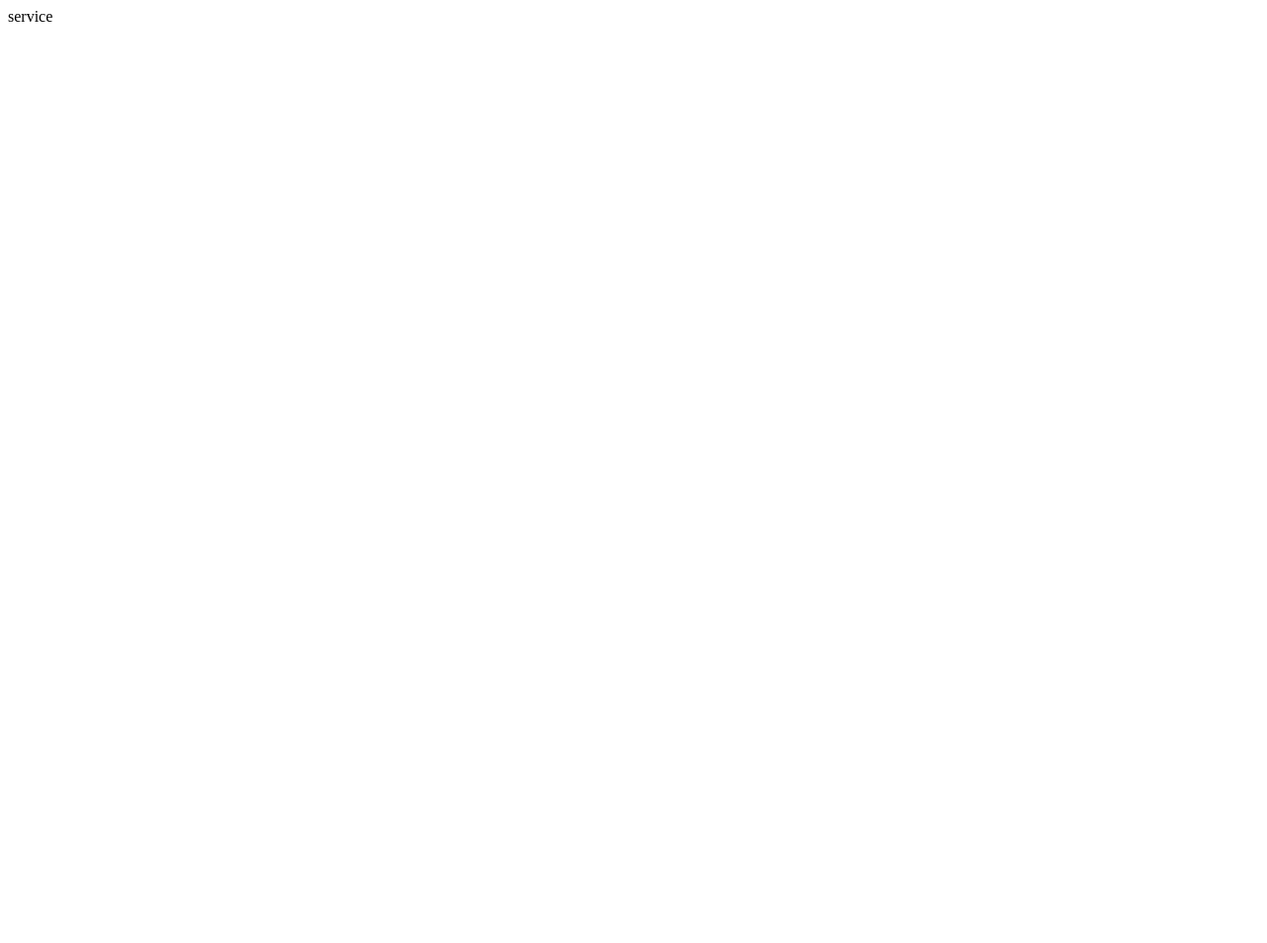
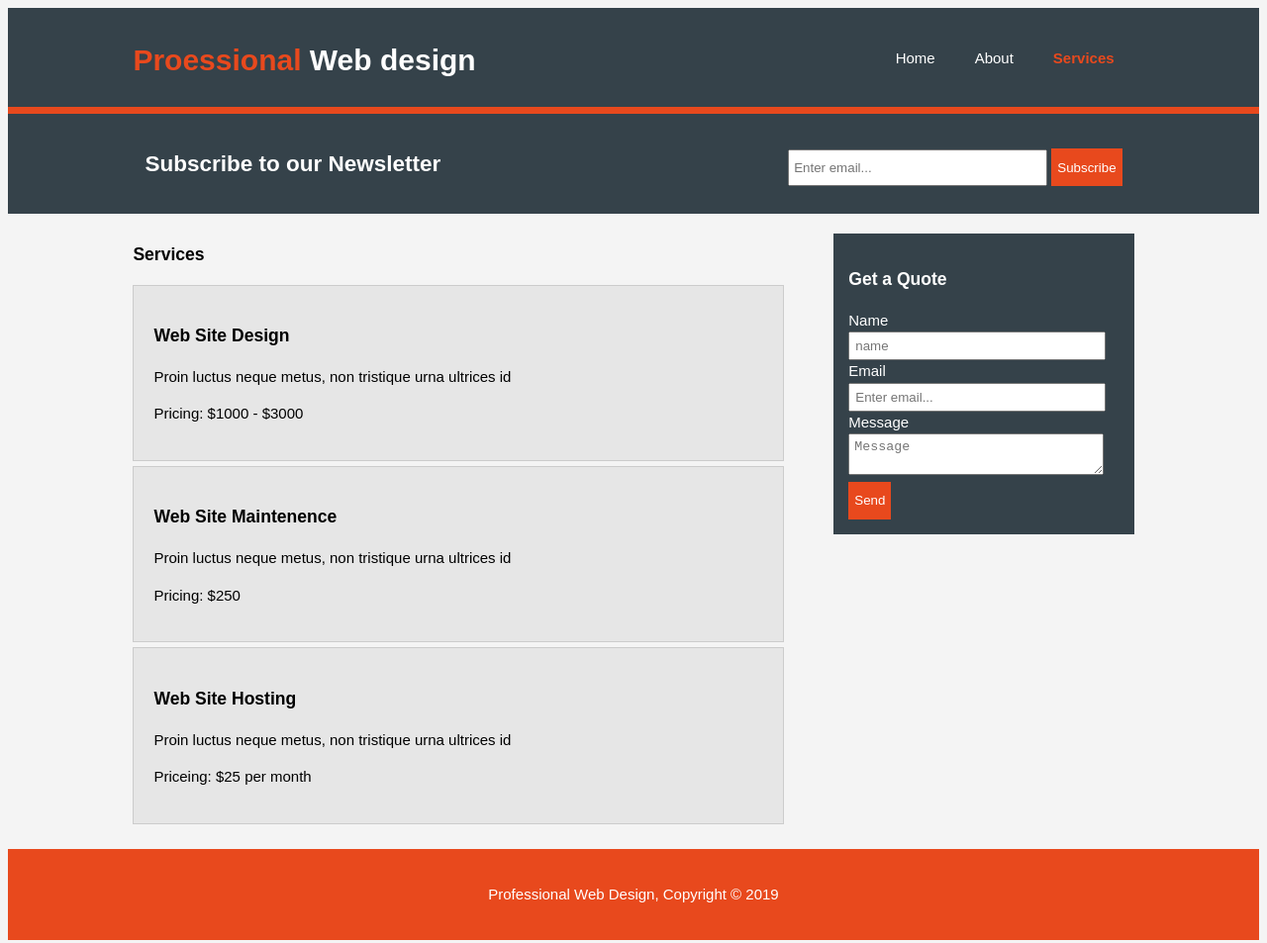
Before and after one commit to KostaLaz/Website-with-responsive-layout, a plain HTML site: page services.html in a window 1280 px wide. Shown: the whole page at 99% size. Before the commit the page ends 800 px from the top, so only its background shows below. Drawn offline with Linux system fonts and the light colour scheme.

Commit message:
Services fix

```diff
--- a/css/style.css
+++ b/css/style.css
@@ -140,11 +140,24 @@ aside#side-bar{
     width: 30%;
     margin-top: 10px;
 }
+
+aside#side-bar .quote input, aside#side-bar .quote textarea{
+    width: 90%;
+    padding: 5px;
+}
 /* Main-col*/
 article#main-col{
     float: left;
     width: 65%;
     margin-top: 10px;
+}
+/* Services*/
+ul#services li{
+    list-style: none;
+    padding: 20px;
+    border: #cccccc solid 1px;
+    margin-bottom: 5px;
+    background: #e6e6e6;
 }
 footer{
     padding: 20px;
@@ -153,3 +166,10 @@ footer{
     background-color: #e8491d;
     text-align: center;
 }
+
+/* Media Queries*/
+@media (max-width: 768px){
+    body{
+        display: none;
+    }
+}
--- a/services.html
+++ b/services.html
@@ -1 +1,98 @@
-service
+<!DOCTYPE html>
+<html lang="en">
+<head>
+    <meta charset="UTF-8">
+    <meta name="viewport" content="width=device-width, initial-scale=1.0">
+    <meta http-equiv="X-UA-Compatible" content="ie=edge">
+    <title>Professional Web Design | Services</title>
+    <link rel="stylesheet" href="css/style.css">
+</head>
+<body>
+    <header>
+        <div class = "container">
+         <div id="branding">
+             <h1><span class="highlight">Proessional</span> Web design</h1>
+            </div>
+
+         <nav>
+             <ul>
+                 <li > <a href="index.html">Home</a></li>
+                    <li > <a href="about.html">About</a></li>
+                        <li class="current"> <a href="sevices.html">Services</a></li>
+             </ul>
+         </nav>
+
+    </header>
+    <section id="newsletter">
+      <div class="container">
+          <h1>Subscribe to our Newsletter</h1>
+          <form>
+                <input type="email" placeholder="Enter email...">
+                <button type="submit" class="button_1">Subscribe
+                </button>
+
+            </form>
+      </div>
+    </section>
+
+    <section id="main">
+        <div class="container">
+           <article id="main-col">
+            <h1 class="page-title">Services</h1>
+            <ul id="services">
+                <li>
+                    <h3>Web Site Design</h3>
+                    <p>
+                            Proin luctus neque metus, non tristique urna ultrices id
+                    </p>
+                    <p>Pricing: $1000 - $3000</p>
+                </li>
+                <li>
+                        <h3>Web Site Maintenence</h3>
+                        <p>
+                                Proin luctus neque metus, non tristique urna ultrices id
+                        </p>
+                        <p>Pricing: $250</p>
+                    </li>
+                    <li>
+                            <h3>Web Site Hosting</h3>
+                            <p>
+                                    Proin luctus neque metus, non tristique urna ultrices id
+                            </p>
+                            <p>Priceing: $25 per month </p>
+                        </li>
+            </ul>
+
+           </article>
+           <aside id="side-bar">
+               <div class="dark">
+               <h3>Get a Quote</h3>
+                <form class="quote">
+              <div>
+                  <label>Name</label><br>
+                  <input type="text" placeholder="name">
+              </div>
+              <div>
+                    <label>Email</label><br>
+              <input type="email" placeholder="Enter email...">
+            </div>
+            <div>
+                    <label>Message</label><br>
+              <textarea placeholder="Message"></textarea>
+            </div>
+
+              <button type="submit" class="button_1">Send
+              </button>
+          </form>
+            </div>
+           </aside>
+        </div>
+    </section>
+
+    <footer>
+        <p>
+                Professional Web Design, Copyright &copy; 2019
+        </p>
+    </footer>
+</body>
+</html>
```
Also changed, not shown: about.html (+1 -1 lines), index.html (+1 -1 lines).
